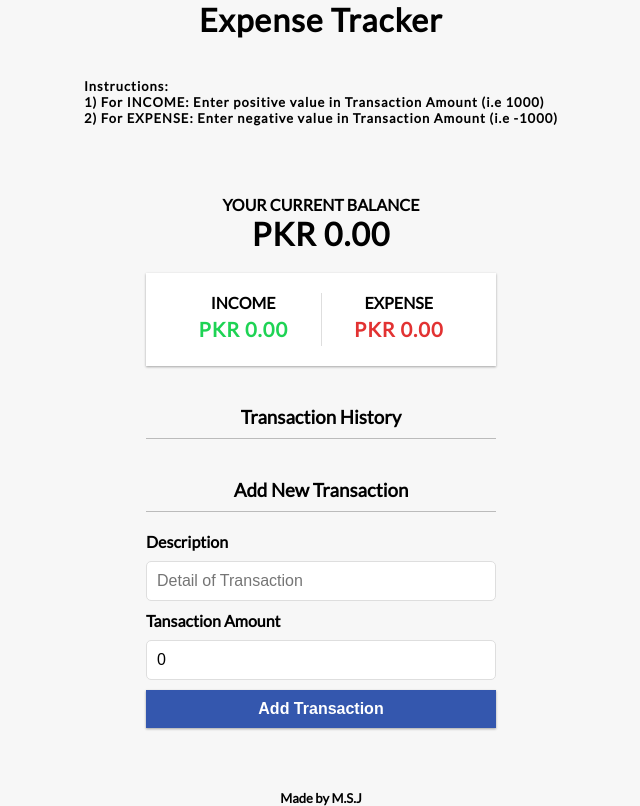
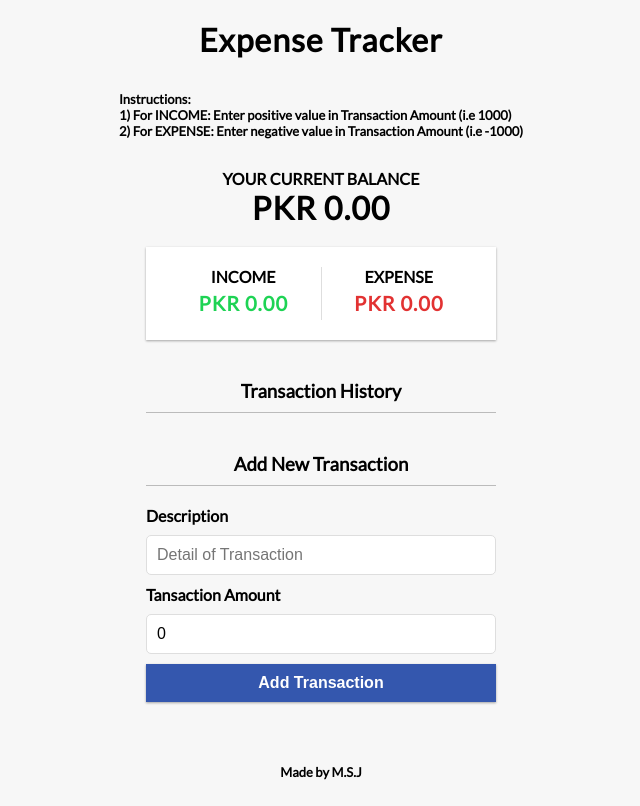
Before and after one commit to SulemanJaved/expense-tracker-app, a React (Create React App) app: page / in a window 1280 px wide. Shown: the whole page, without its empty margins (319-959 px from the left). Built offline with nearby package versions, Linux system fonts and the light colour scheme.

Commit message:
Removed console warning Added Instruction.js as separate file Removed Instruction Text from Header.js Imported Instruction.js in App.js

```diff
--- a/src/App.js
+++ b/src/App.js
@@ -3,6 +3,7 @@ import './App.css';
 
 // Import Components
 import { Header } from './components/Header'
+import { Instructions } from './components/Instructions'
 import { Balance } from './components/Balance'
 import { AccountSummary } from './components/AccountSummary'
 import { TransactionHistory } from './components/TransactionHistory'
@@ -17,6 +18,7 @@ function App() {
   return (
     <GlobalProvider>
       <Header/>
+      <Instructions/>
       <div className="container">
         <Balance/>
         <AccountSummary/>
--- a/src/components/Header.js
+++ b/src/components/Header.js
@@ -4,12 +4,6 @@
      return (
          <h1>
             Expense Tracker
-            <br/>
-            <br/>
-            <h5>Instructions:</h5>
-            <h5>1)  For INCOME: Enter positive value in Transaction Amount (i.e 1000)</h5>
-            <h5>2)  For EXPENSE: Enter negative value in Transaction Amount (i.e -1000)</h5>
-            <br/>
          </h1>
      )
  }
--- /dev/null
+++ b/src/components/Instructions.js
@@ -0,0 +1,13 @@
+ import React from 'react';
+
+ export const Instructions = () => {
+     return (
+         <h5>
+            <br/>
+            <br/>
+            Instructions:
+            <br/>1)  For INCOME: Enter positive value in Transaction Amount (i.e 1000)
+            <br/>2)  For EXPENSE: Enter negative value in Transaction Amount (i.e -1000)
+         </h5>
+     )
+ }
```
